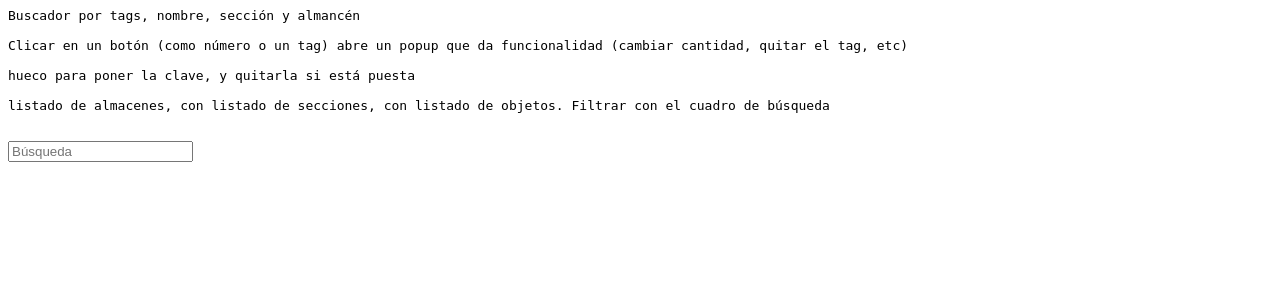
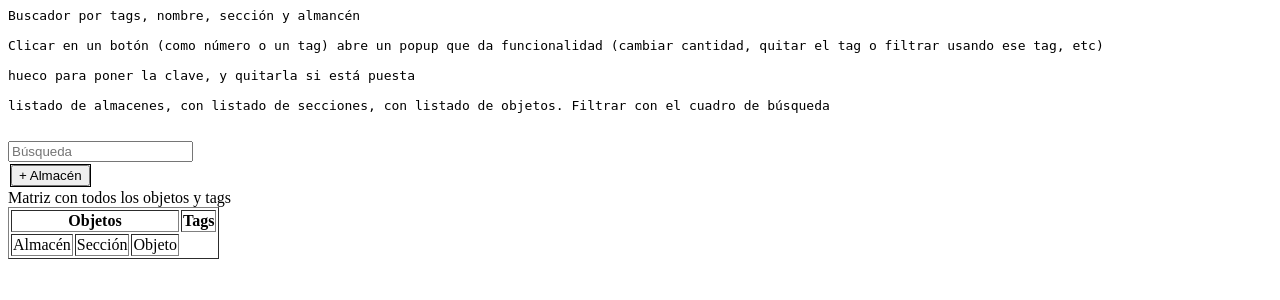
Before and after one commit to forestrf/inventario, a PHP site: page / in a window 1280 px wide. Shown: the top 300 px of the page. Run offline with PHP 8.4, Linux system fonts and the light colour scheme; data that the repository does not hold is empty.

Commit message:
Cambios en la api Preparando facilidades para meter objetos en masa

```diff
--- a/www/index.php
+++ b/www/index.php
@@ -37,6 +37,9 @@ C = crel2;
 .objeto > div {
     padding: 1px 2px 1px 2px;
 }
+.objeto > .titulo {
+    padding: 5px;
+}
 </style>
 
 
@@ -45,7 +48,7 @@ C = crel2;
 <pre>
 Buscador por tags, nombre, sección y almancén
 
-Clicar en un botón (como número o un tag) abre un popup que da funcionalidad (cambiar cantidad, quitar el tag, etc)
+Clicar en un botón (como número o un tag) abre un popup que da funcionalidad (cambiar cantidad, quitar el tag o filtrar usando ese tag, etc)
 
 hueco para poner la clave, y quitarla si está puesta
 
@@ -61,6 +64,7 @@ listado de almacenes, con listado de secciones, con listado de objetos. Filtrar
 <div class="clearer"></div>
 
 <div id="inventario"></div>
+<div class="clearer"></div>
 
 
 
@@ -71,8 +75,8 @@ AJAX('php/ajax.php?action=getinventario', null, function(x) {
 	var lista = JSON.parse(x.responseText);
 
 	// Dibujar toda la lista en el DOM
-	var inventario = document.getElementById("inventario");
-	C(inventario, DrawInventory(lista));
+	C(document.getElementById("inventario"), DrawInventory(lista));
+	C(document.getElementById("tagMatrix"), DrawTagMatrix(lista));
 
 	// Preparar buscador
 	var Buscador = document.getElementById("Buscador");
@@ -97,56 +101,53 @@ AJAX('php/ajax.php?action=getinventario', null, function(x) {
 function DrawInventory(lista) {
 	var contenedor = C("div");
 	for (var i in lista) {
-		var almacenJson = lista[i];
-		almacenJson["DOM"] = C("div", ["class", "almacen"], C("div",
-			C("div", ["class", "nombre"], almacenJson["nombre"]),
-			C("div", ["class", "descripcion"], almacenJson["descripcion"])
+		var almacen = lista[i];
+		almacen["DOM"] = C("div", ["class", "almacen"], C("div",
+			C("div", ["class", "nombre"], almacen["nombre"]),
+			C("div", ["class", "descripcion"], almacen["descripcion"])
 		));
-		C(contenedor, almacenJson["DOM"]);
-		for (var j in almacenJson["contenido"]) {
-			var seccionJson = almacenJson["contenido"][j];
-			seccionJson["DOM"] = C("div", ["class", "seccion"], C("div",
-				C("div", ["class", "nombre"], seccionJson["nombre"]),
-				C("div", ["class", "descripcion"], seccionJson["descripcion"])
+		C(contenedor, almacen["DOM"]);
+		for (var j in almacen["secciones"]) {
+			var seccion = almacen["secciones"][j];
+			seccion["DOM"] = C("div", ["class", "seccion"], C("div",
+				C("div", ["class", "nombre"], seccion["nombre"]),
+				C("div", ["class", "descripcion"], seccion["descripcion"])
 			));
-			C(almacenJson["DOM"], seccionJson["DOM"]);
-			for (var k in seccionJson["contenido"]) {
-				var objetoJson = seccionJson["contenido"][k];
+			C(almacen["DOM"], seccion["DOM"]);
+			for (var k in seccion["objetos"]) {
+				var objeto = seccion["objetos"][k];
 				var objetoClass = "objeto";
-				var hayMinimo = undefined !== objetoJson["minimo_alerta"];
-				objetoClass = GetMinimoAlert(objetoJson, objetoClass);
+				objetoClass = GetMinimoAlert(objeto, objetoClass);
 				var tagsDom;
-				objetoJson["DOM"] = C("div", ["class", objetoClass],
+				objeto["DOM"] = C("div", ["class", objetoClass],
 					C("div", ["class", "titulo"],
-						C("div", ["class", "nombre"], objetoJson["nombre"]),
-						C("div", ["class", "descripcion"], objetoJson["descripcion"])
+						C("div", ["class", "nombre"], C("button", objeto["nombre"])),
+						C("div", ["class", "descripcion"], objeto["descripcion"])
+					),
+					C("div", ["class", "cantidad"],
+						"Cantidad: ",
+						objeto["DOM_CNT"] = C("Button", objeto["cantidad"])
+					),
+					C("div", ["class", "minimo"],
+						"Mínimo: ", C("Button", objeto["minimo_alerta"])
 					),
 					C("div", ["class", "tags"], "Tags: ",
 						tagsDom = C("span", ["class", "tags-list"])
-					),
-					C("div", ["class", "cantidad"],
-						"Cantidad: ",
-						objetoJson["DOM_CNT"] = C("Button", objetoJson["cantidad"])
 					)
 				);
 
-				for (var l = 0; l < objetoJson["tags"].length; l++) {
-					C(tagsDom, C("Button", objetoJson["tags"][j]));
+				for (var l = 0; l < objeto["tags"].length; l++) {
+					C(tagsDom, C("Button", objeto["tags"][j]));
 				}
 				C(tagsDom, C("Button", "+"));
 
-				if (hayMinimo) {
-					C(objetoJson["DOM"],
-						C("div", ["class", "minimo"],
-							"Mínimo: ", C("Button", objetoJson["minimo_alerta"])
-						)
-					);
-				}
-
-				C(seccionJson["DOM"], objetoJson["DOM"]);
+				C(seccion["DOM"], objeto["DOM"]);
 			}
+			C(seccion["DOM"], C("div", ["class", "objeto"], C("Button", "+ Objeto")));
 		}
+		C(almacen["DOM"], C("div", ["class", "seccion"], C("Button", "+ Sección")));
 	}
+	C(contenedor, C("div", ["class", "almacen"], C("Button", "+ Almacén")));
 	return contenedor;
 }
 
@@ -159,4 +160,91 @@ function GetMinimoAlert(json, className) {
 
 
 
+function GetTagList(lista) {
+	var allTags = [];
+	var allTagsTmp = {};
+	for (var a in lista) {
+		var secciones = lista[a]["secciones"];
+		for (var s in secciones) {
+			var objetos = secciones[s]["objetos"];
+			for (var o in objetos) {
+				var tags = objetos[o]["tags"];
+				for (var l in tags) {
+					allTagsTmp[tags[l]] = true;
+				}
+			}
+		}
+	}
+	for (var i in allTagsTmp) allTags.push(i);
+	return allTags;
+}
+
+function DrawTagMatrix(lista) {
+	var allTags = GetTagList(lista);
+
+
+
+	var contenedor = C("table", ["border", 1]);
+	var tr0 = C("tr");
+	C(contenedor, tr0);
+	C(tr0, C("th", ["colspan", 3], "Objetos"));
+	C(tr0, C("th", ["colspan", allTags.length], "Tags"));
+
+	var tr1 = C("tr");
+	C(contenedor, tr1);
+	C(tr1, C("td", "Almacén"));
+	C(tr1, C("td", "Sección"));
+	C(tr1, C("td", "Objeto"));
+	for (var i in allTags) {
+		C(tr1, C("td", allTags[i]));
+	}
+
+	for (var a in lista) {
+		var almacen = lista[a];
+		for (var s in almacen["secciones"]) {
+			var seccion = almacen["secciones"][s];
+			for (var o in seccion["objetos"]) {
+				var objeto = seccion["objetos"][o];
+
+				var trn = C("tr");
+				C(contenedor, trn);
+				C(trn, C("td", almacen["nombre"]));
+				C(trn, C("td", seccion["nombre"]));
+				C(trn, C("td", objeto["nombre"]));
+
+				for (var t in allTags) {
+					var cb = C("input", [
+						"type", "checkbox",
+						"checked", objeto["tags"].indexOf(allTags[t]) !== -1,
+						"onclick", function(obj) {
+							//console.log(obj);
+							//console.log(obj.target);
+							//console.log(obj.target.objeto);
+							console.log(obj.target.tag);
+						}
+					]);
+					cb["objeto"] = objeto;
+					cb["tag"] = allTags[t];
+					C(trn, cb);
+				}
+			}
+		}
+	}
+	return contenedor;
+}
+
+
+
+
+
+
+
+
+
 </script>
+
+
+<div>
+Matriz con todos los objetos y tags
+<div id="tagMatrix"></div>
+</div>
--- a/www/js/filter.js
+++ b/www/js/filter.js
@@ -10,12 +10,15 @@ var FilterSearch = (function(){
 		RecursiveSearch(lista, search, callbackShow, callbackHide);
 	}
 
+	var levels = ["secciones", "objetos"];
+
 	// Recursively find matches. callbackShow and callbackHide receive the dom element that should be hidden/showed if there is a match. Returns true if there is a match
-	function RecursiveSearch(json, search, callbackShow, callbackHide) {
+	function RecursiveSearch(json, search, callbackShow, callbackHide, lvl) {
+		if (lvl === undefined) lvl = 0;
 		var somethingFound = false;
 		for (var i = 0; i < json.length; i++) {
-			var lastLevel = undefined === json[i].contenido;
-			var somethingFoundInside = !lastLevel ? RecursiveSearch(json[i]["contenido"], search, callbackShow, callbackHide) : false;
+			var lastLevel = undefined === json[i][levels[lvl]];
+			var somethingFoundInside = !lastLevel ? RecursiveSearch(json[i][levels[lvl]], search, callbackShow, callbackHide, lvl + 1) : false;
 			var hereFound = lastLevel && Test(search, json[i]["nombre"]);
 			if (undefined !== json[i]["tags"]) {
 				for (var j = 0; !hereFound && j < json[i]["tags"].length; j++) {
--- a/www/php/ajax.php
+++ b/www/php/ajax.php
@@ -19,9 +19,9 @@ if (isset($_GET['action'])) {
 					$objetos = $db->get_objetos_seccion($seccion["id"]);
 					foreach ($objetos as $objeto) {
 						$objeto["tags"] = array_map(function ($d) {return $d["nombre"];}, $db->get_tags_objeto($objeto["id"]));
-						$seccion["contenido"][] = $objeto;
+						$seccion["objetos"][] = $objeto;
 					}
-					$almacen["contenido"][] = $seccion;
+					$almacen["secciones"][] = $seccion;
 				}
 				$res[] = $almacen;
 			}
```
